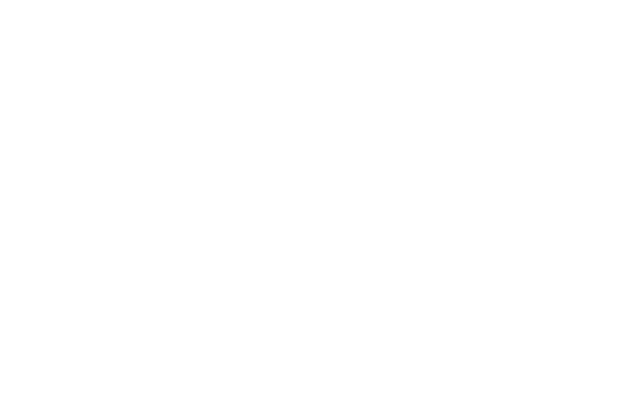
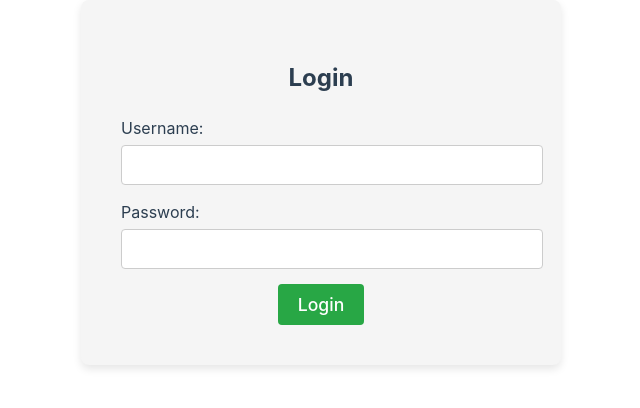
Before and after one commit to Maxi7799/HealthyPregnancy, a React (Vite) app in the folder vite-project/: page /login in a window 1280 px wide. Before the commit this address had no page. Shown: the top 408 px of the page, without its empty margins (319-959 px from the left). Built offline with nearby package versions, Linux system fonts and the light colour scheme.

Commit message:
fix: Add login back from last mistake delete

```diff
--- a/vite-project/router/index.tsx
+++ b/vite-project/router/index.tsx
@@ -7,6 +7,7 @@
 import { Educational } from "../src/view/educational/index";
 import { DataInsight } from "../src/view/dataInsight/index";
 import { Chapter } from '../src/view/chapter/index'
+import { Login } from "../src/view/login";
 import React from "react";
 
 const MainRouter: React.FC = () => {
@@ -14,6 +15,7 @@
     <>
       <Routes>
         <Route path="/" element={<Home />} />
+        <Route path="/login" element={<Login />} />
         <Route path="/about" element={<About />} />
         <Route path="/contactus" element={<Contactus />} />
         <Route path="/faqs" element={<Faqs />} />
--- /dev/null
+++ b/vite-project/src/view/login/index.css
@@ -0,0 +1,52 @@
+.login-container {
+  max-width: 400px;
+  margin: 0 auto;
+  padding: 40px;
+  background-color: #f5f5f5;
+  border-radius: 8px;
+  box-shadow: 0 4px 8px rgba(0, 0, 0, 0.1);
+  text-align: center;
+}
+
+h2 {
+  margin-bottom: 20px;
+  color: #2c3e50;
+}
+
+.input-container {
+  margin-bottom: 15px;
+  text-align: left;
+}
+
+label {
+  display: block;
+  margin-bottom: 5px;
+  color: #2c3e50;
+}
+
+input {
+  width: 100%;
+  padding: 10px;
+  font-size: 1em;
+  border: 1px solid #ccc;
+  border-radius: 4px;
+}
+
+.error-message {
+  color: red;
+  margin-bottom: 15px;
+}
+
+.login-button {
+  padding: 10px 20px;
+  font-size: 1.1em;
+  color: #fff;
+  background-color: #28a745;
+  border: none;
+  border-radius: 4px;
+  cursor: pointer;
+}
+
+.login-button:hover {
+  background-color: #218838;
+}
--- /dev/null
+++ b/vite-project/src/view/login/index.tsx
@@ -0,0 +1,45 @@
+import React, { useState } from "react";
+import { useNavigate } from "react-router-dom"; // Import useNavigate hook
+import "./index.css";
+
+export const Login: React.FC = () => {
+  const [username, setUsername] = useState("");
+  const [password, setPassword] = useState("");
+  const [errorMessage, setErrorMessage] = useState("");
+
+  const navigate = useNavigate(); // Initialize the navigate function
+
+  const handleLogin = () => {
+    if (username === "admin" && password === "admin") {
+      navigate("/");
+    } else {
+      setErrorMessage("Invalid username or password");
+    }
+  };
+
+  return (
+    <div className="login-container">
+      <h2>Login</h2>
+      <div className="input-container">
+        <label>Username:</label>
+        <input
+          type="text"
+          value={username}
+          onChange={(e) => setUsername(e.target.value)}
+        />
+      </div>
+      <div className="input-container">
+        <label>Password:</label>
+        <input
+          type="password"
+          value={password}
+          onChange={(e) => setPassword(e.target.value)}
+        />
+      </div>
+      {errorMessage && <p className="error-message">{errorMessage}</p>}
+      <button onClick={handleLogin} className="login-button">
+        Login
+      </button>
+    </div>
+  );
+};
```
